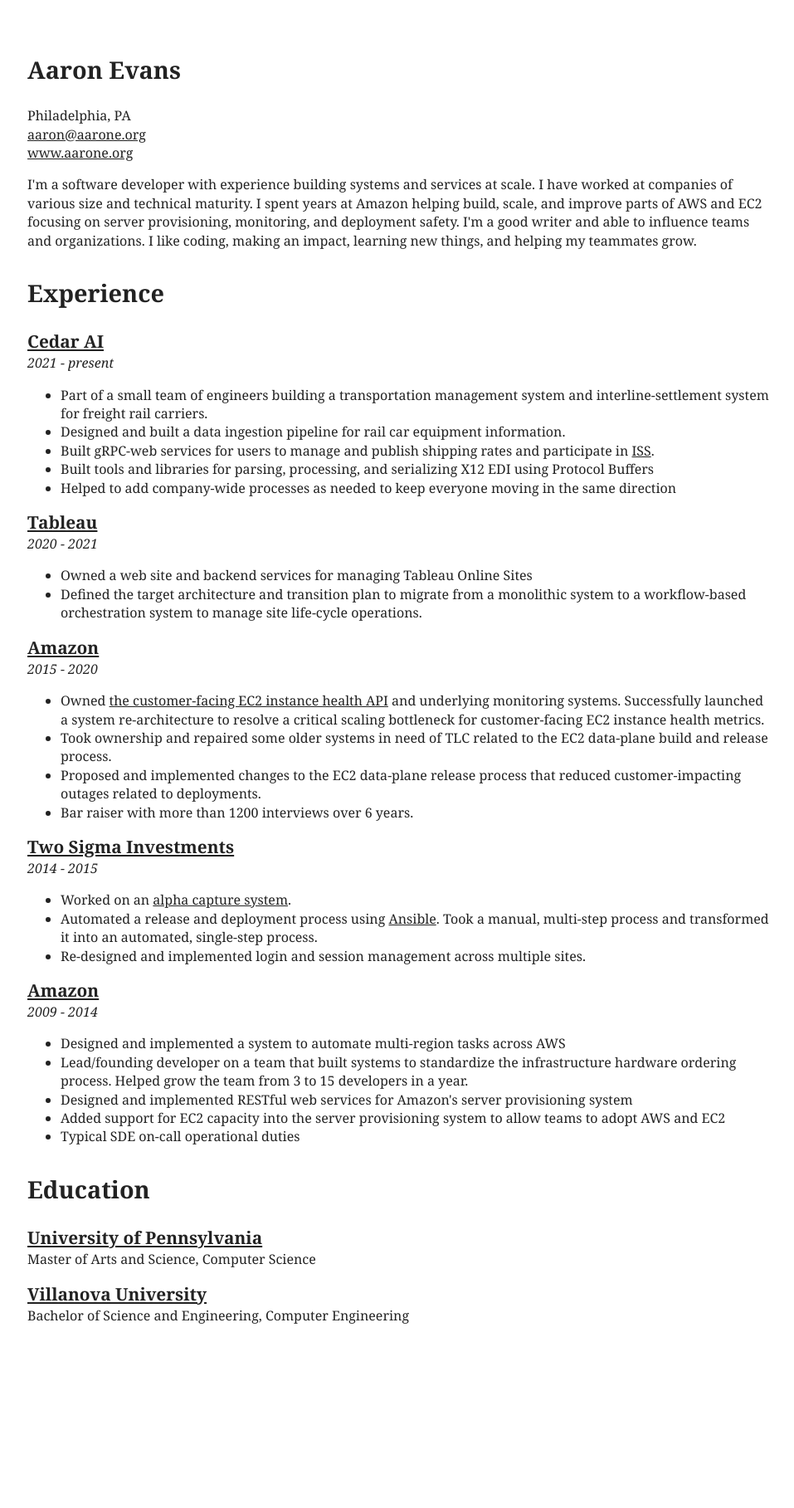
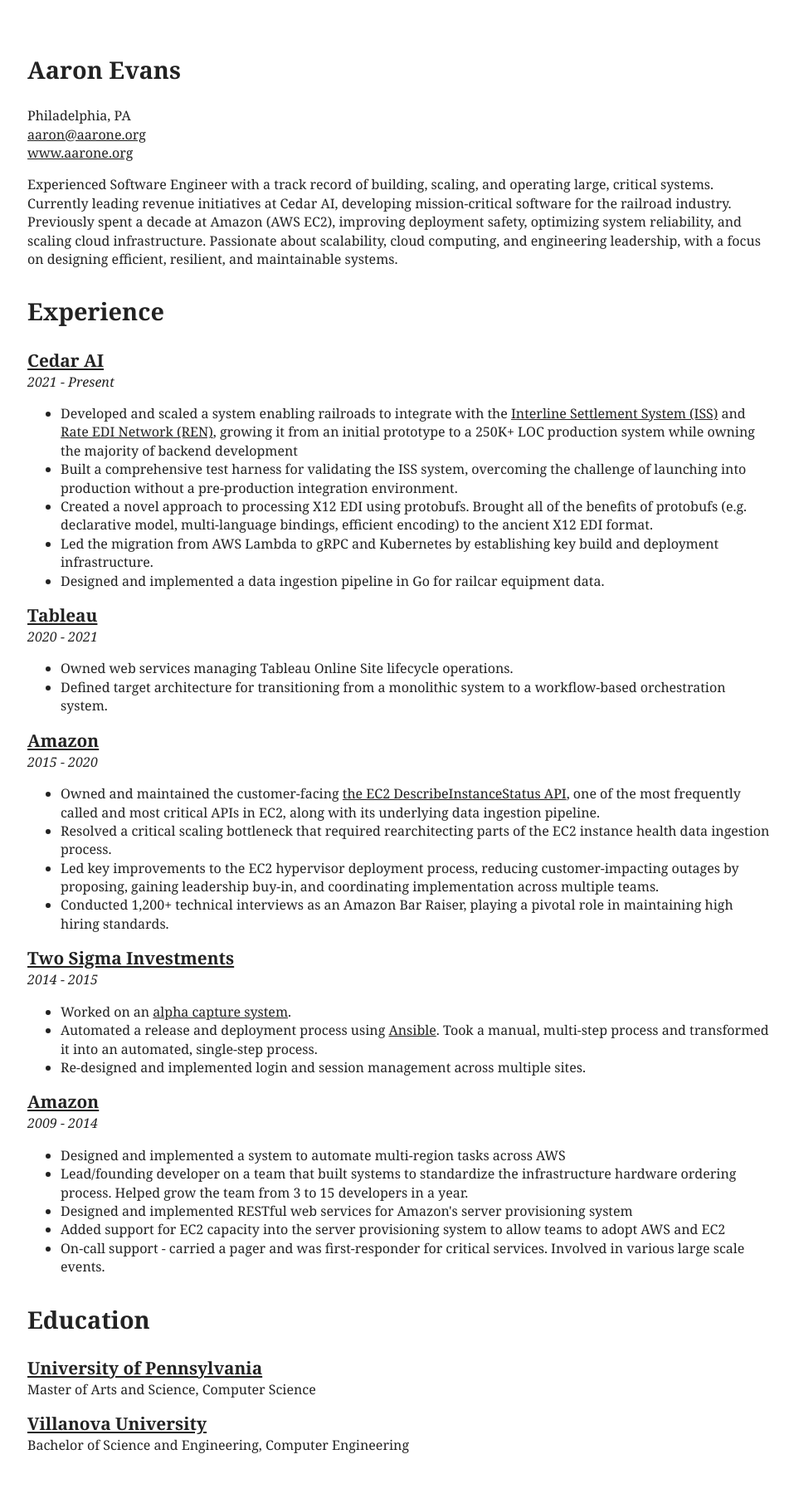
Before and after one commit to aarone/aarone.org, a Jekyll site: the page built from source/resume.html, in a window 1280 px wide. Shown: the whole page at 83% size, without its empty margins (157-1114 px from the left). Built offline with Jekyll 4.4.1, drawn with Linux system fonts in a browser that asks for light colours; Markdown is read by kramdown in place of the engine named in the settings; before the commit the page ends 1660 px from its top, so only the background shows below that.

Commit message:
resume cleanup

```diff
--- a/source/resume.html
+++ b/source/resume.html
@@ -4,15 +4,17 @@
 
 <!DOCTYPE HTML>
 <html lang="en">
+
 <head>
   <title>Aaron Evans - Resume</title>
   <meta http-equiv="X-UA-Compatible" content="IE=edge">
   <meta name="viewport" content="width=device-width, initial-scale=1, maximum-scale=1">
   <link href="https://fonts.googleapis.com/css?family=Roboto:300" rel="stylesheet" type="text/css">
   <style>
-    {% include  resume.css  %}
+    {% include resume.css %}
   </style>
 </head>
+
 <body>
   <div class="container">
     <header>
@@ -35,45 +37,61 @@
               <a itemprop="url" href="//www.aarone.org">www.aarone.org</a>
             </li>
           </ul>
-        I'm a software developer with experience building systems and services at scale.
+	  Experienced Software Engineer with a track record of building, scaling, and operating large, critical systems.
 
-        I have worked at companies of various size and technical maturity.
+	  Currently leading revenue initiatives at Cedar AI, developing mission-critical software for the railroad industry.
 
-        I spent years at Amazon helping build, scale, and improve parts of AWS and EC2 focusing on
-        server provisioning, monitoring, and deployment safety.
+	  Previously spent a decade at Amazon (AWS EC2), improving deployment safety, optimizing system reliability, and scaling cloud infrastructure.
 
-        I'm a good writer and able to influence teams and organizations.
-
-        I like coding, making an impact, learning new things, and helping my teammates grow.
+	  Passionate about scalability, cloud computing, and engineering leadership, with a focus on designing efficient, resilient, and maintainable systems.
         </div>
       </section>
     </header>
 
     <section id="experience">
       <h2>Experience</h2>
+
       <div class="row">
         <div class="three columns">
           <h3>
             <a href="https://www.cedarai.com/">Cedar AI</a>
           </h3>
-        <div class="timeframe">2021 - present</div>
+          <div class="timeframe">2021 - Present</div>
         </div>
         <div class="nine columns">
           <ul class="accomplishments">
-          <li>Part of a small team of engineers building a transportation management system and
-            interline-settlement system for freight rail carriers.
+            <li>
+	      Developed and scaled a system enabling railroads to
+	      integrate with
+	      the <a href="https://public.railinc.com/products-services/interline-settlement-system">Interline
+	      Settlement System (ISS)</a>
+	      and <a href="https://public.railinc.com/products-services/rate-edi-network">Rate
+	      EDI Network (REN)</a>, growing it from an initial
+	      prototype to a 250K+ LOC production system while owning
+	      the majority of backend development
             </li>
-          <li>Designed and built a data ingestion pipeline for rail car equipment information.</li>
-          <li>Built gRPC-web services for users to manage and publish shipping rates and participate
-            in <a href="https://public.railinc.com/products-services/interline-settlement-system">ISS</a>.
+            <li>
+	      Built a comprehensive test harness for validating the
+	      ISS system, overcoming the challenge of launching into
+	      production without a pre-production integration
+	      environment.
             </li>
-          <li>Built tools and libraries for parsing, processing, and serializing X12 EDI using
-            Protocol Buffers
+            <li>
+              Created a novel approach to processing X12 EDI using
+              protobufs. Brought all of the benefits of protobufs
+              (e.g. declarative model, multi-language bindings,
+              efficient encoding) to the ancient X12 EDI format.
             </li>
-          <li>Helped to add company-wide processes as needed to keep everyone moving in the same
-            direction
+            <li>
+	      Led the migration from AWS Lambda to gRPC and Kubernetes
+	      by establishing key build and deployment infrastructure.
+            </li>
+            <li>
+	      Designed and implemented a data ingestion pipeline in Go
+              for railcar equipment data.
 	    </li>
           </ul>
+
         </div>
       </div>
       <div class="row">
@@ -82,12 +100,12 @@
             <a href="https://www.tableau.com/">Tableau</a>
           </h3>
           <div class="timeframe">2020 - 2021</div>
-      </div>
-      <div class="nine columns">
            <ul class="accomplishments">
-          <li>Owned a web site and backend services for managing Tableau Online Sites</li>
-          <li>Defined the target architecture and transition plan to migrate from a monolithic
-            system to a workflow-based orchestration system to manage site life-cycle operations.
+              <li>
+                Owned web services managing Tableau Online Site lifecycle operations.
+              </li>
+              <li>
+              Defined target architecture for transitioning from a monolithic system to a workflow-based orchestration system.
               </li>
             </ul>
         </div>
@@ -102,22 +120,27 @@
         <div class="nine columns">
           <ul class="accomplishments">
             <li>
-            Owned <a
-              href="http://docs.aws.amazon.com/AWSEC2/latest/APIReference/API_DescribeInstanceStatus.html">the
-            customer-facing EC2 instance health API</a> and underlying monitoring systems.
-            Successfully launched a system re-architecture to resolve a critical scaling bottleneck
-            for
-            customer-facing EC2 instance health metrics.
-          <li>
-            Took ownership and repaired some older systems in need of TLC related to the EC2
-            data-plane
-            build and release process.
-          </li>
-          <li>Proposed and implemented changes to the EC2 data-plane release process that reduced
-            customer-impacting outages related to deployments.
+	      Owned and maintained the customer-facing
+	      <a href="http://docs.aws.amazon.com/AWSEC2/latest/APIReference/API_DescribeInstanceStatus.html">the
+	      EC2 DescribeInstanceStatus API</a>, one of the most frequently
+	      called and most critical APIs in EC2, along with its
+	      underlying data ingestion pipeline.
             </li>
             <li>
-            Bar raiser with more than 1200 interviews over 6 years.
+              Resolved a critical scaling bottleneck that required
+                rearchitecting parts of the EC2 instance health data
+                ingestion process.
+            </li>
+            <li>
+	      Led key improvements to the EC2 hypervisor deployment
+	      process, reducing customer-impacting outages by
+	      proposing, gaining leadership buy-in, and coordinating
+	      implementation across multiple teams.
+            </li>
+            <li>
+	      Conducted 1,200+ technical interviews as an Amazon Bar
+	      Raiser, playing a pivotal role in maintaining high
+	      hiring standards.
             </li>
           </ul>
         </div>
@@ -163,7 +186,9 @@
             <li>Added support for EC2 capacity into the server provisioning system to allow teams to
               adopt AWS and EC2
             </li>
-          <li>Typical SDE on-call operational duties</li>
+            <li>On-call support - carried a pager and was first-responder for critical services. Involved
+              in various large scale events.
+            </li>
           </ul>
         </div>
       </div>
@@ -194,4 +219,5 @@
     </section>
   </div>
 </body>
+
 </html>
```
Also changed, not shown: other parts of source/resume.html (+2 -2 lines). Lines whose indentation alone changed are shown as unchanged.
